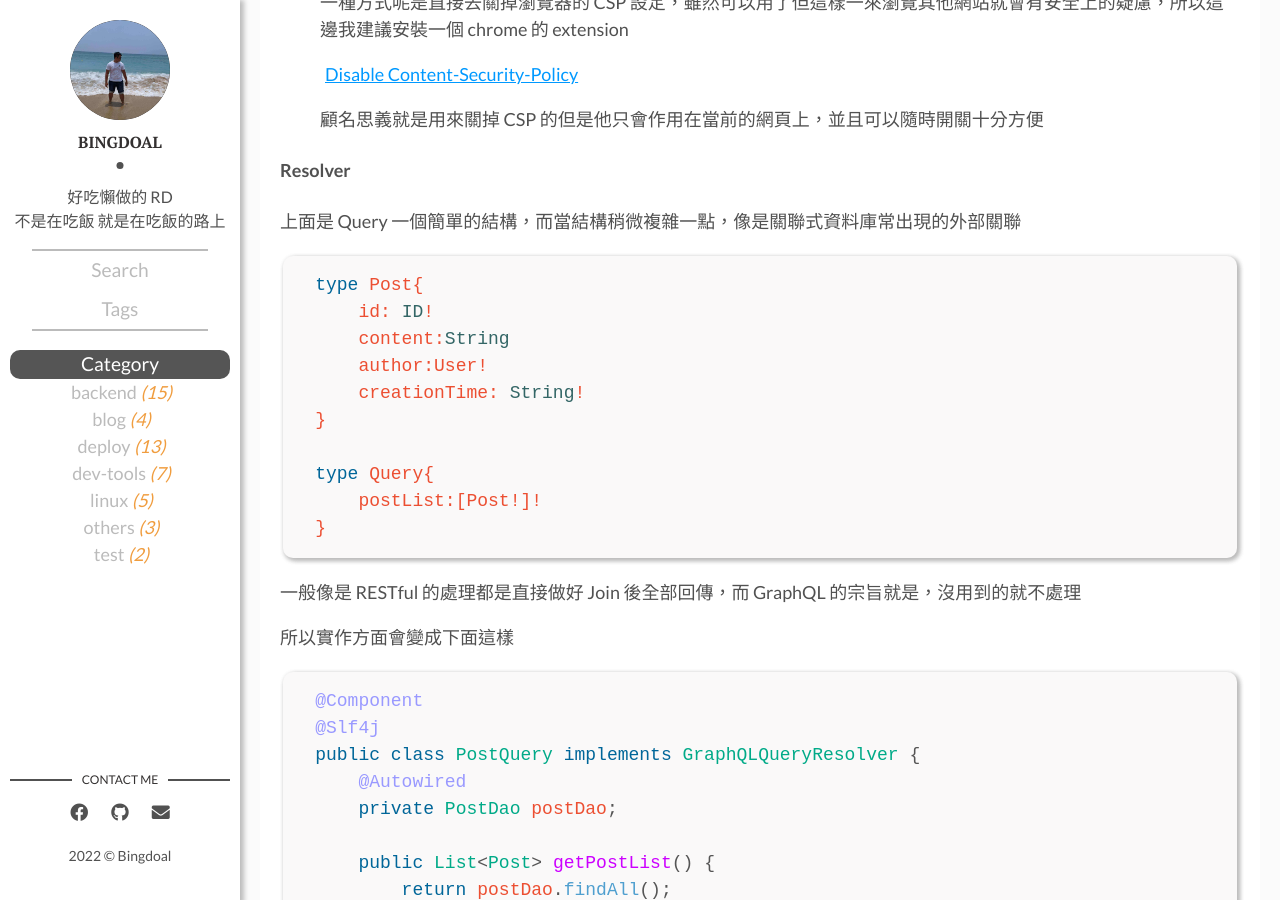
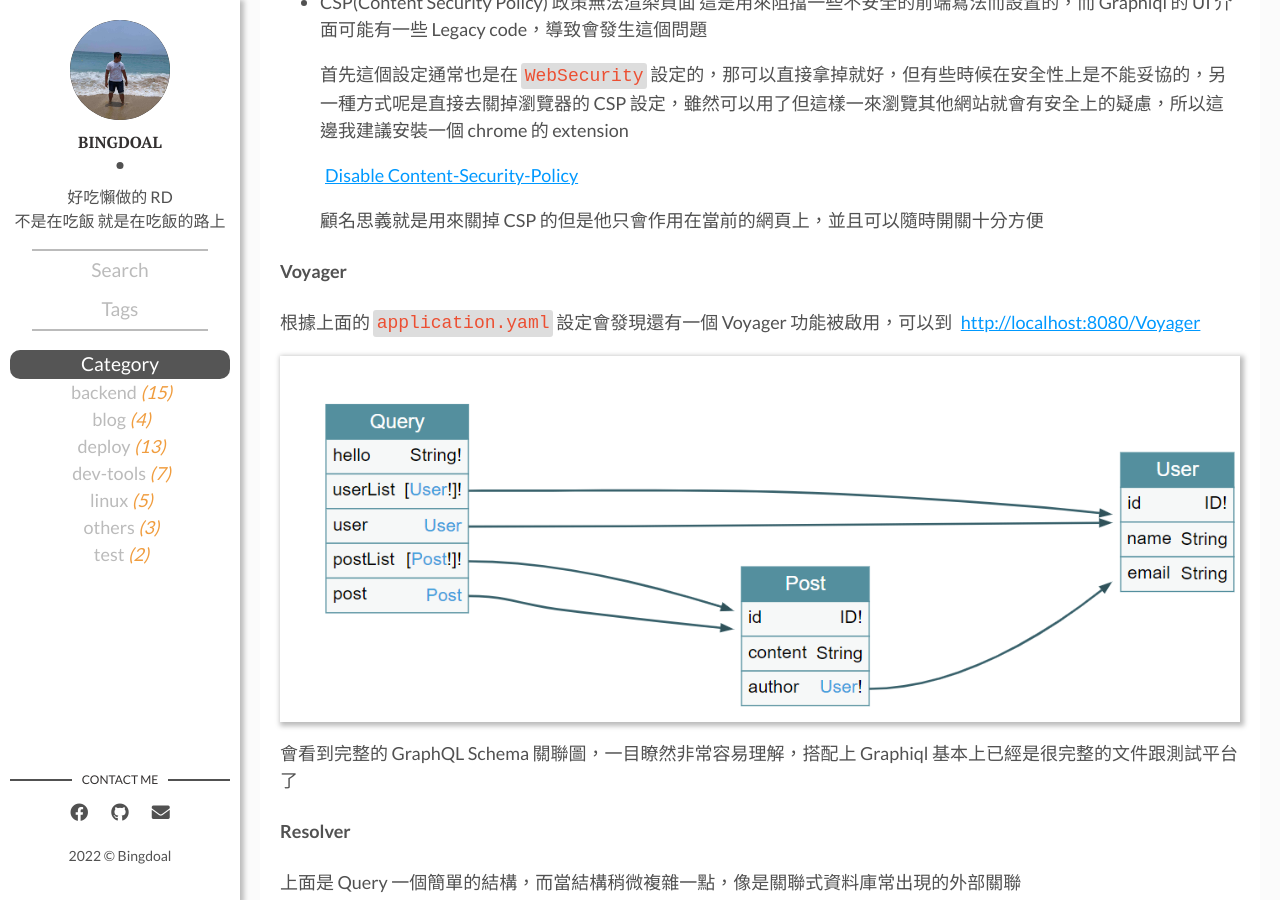
Before and after one commit to Bingdoal/bingdoal.github.io, a Jekyll site: the page built from _posts/2021/2021-12-30-graphql-in-spring-boot-basic-query.md, in a window 1280 px wide and 900 px high, scrolled down 5273 px. Built offline with Jekyll 4.4.1, drawn with Linux system fonts in a browser that asks for light colours; comment, search, counter and statistics services are not loaded; some of the changed text lies outside the part shown.

Commit message:
add voyager content.

```diff
--- a/_posts/2021/2021-12-30-graphql-in-spring-boot-basic-query.md
+++ b/_posts/2021/2021-12-30-graphql-in-spring-boot-basic-query.md
@@ -102,6 +104,8 @@
 
 這邊 Spring boot 會自己去抓與 operation 對應的 method 名稱，這邊就是 `userList` 對應到 `getUserList`
 
+注意要寫上 `@Component` 這樣才會被註冊成 Spring boot 中的 Bean
+
 #### Graphiql
 啟動之後我們可以到 [http://localhost:8080/graphiql](http://localhost:8080/graphiql) 下會有一個簡單的 GraphQL 的互動介面，在這邊可以測試你的 GraphQL 有沒有正確運作，回傳是不是自己想要的
 
@@ -135,6 +139,13 @@
     [Disable Content-Security-Policy](https://chrome.google.com/webstore/detail/disable-content-security/ieelmcmcagommplceebfedjlakkhpden)
 
     顧名思義就是用來關掉 CSP 的但是他只會作用在當前的網頁上，並且可以隨時開關十分方便
+
+#### Voyager
+根據上面的 `application.yaml` 設定會發現還有一個 Voyager 功能被啟用，可以到 [http://localhost:8080/Voyager](http://localhost:8080/Voyager)
+
+![]({{site.baseurl}}/assets/img/voyager.png)
+
+會看到完整的 GraphQL Schema 關聯圖，一目瞭然非常容易理解，搭配上 Graphiql 基本上已經是很完整的文件跟測試平台了
 
 #### Resolver
 上面是 Query 一個簡單的結構，而當結構稍微複雜一點，像是關聯式資料庫常出現的外部關聯
```
Also changed, not shown: other parts of _posts/2021/2021-12-30-graphql-in-spring-boot-basic-query.md (+2 -0 lines), assets/img/voyager.png (added).
